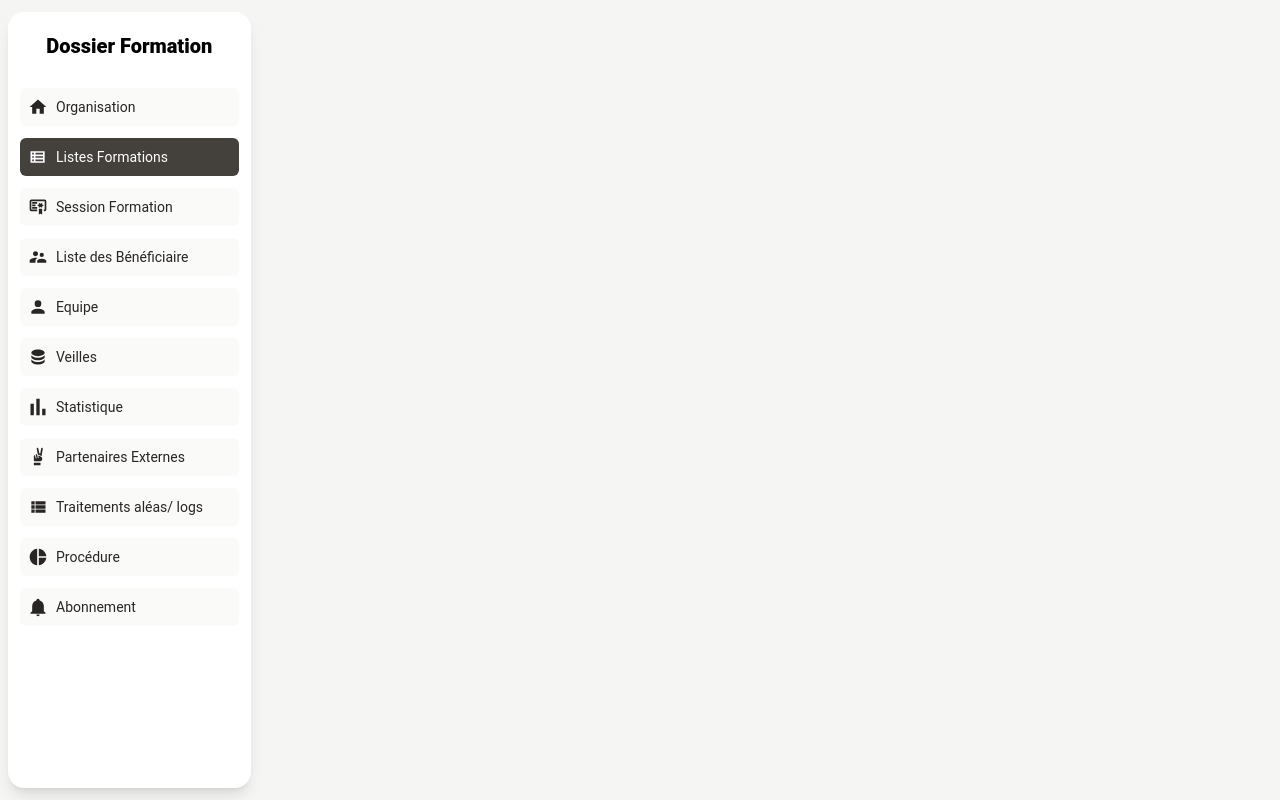
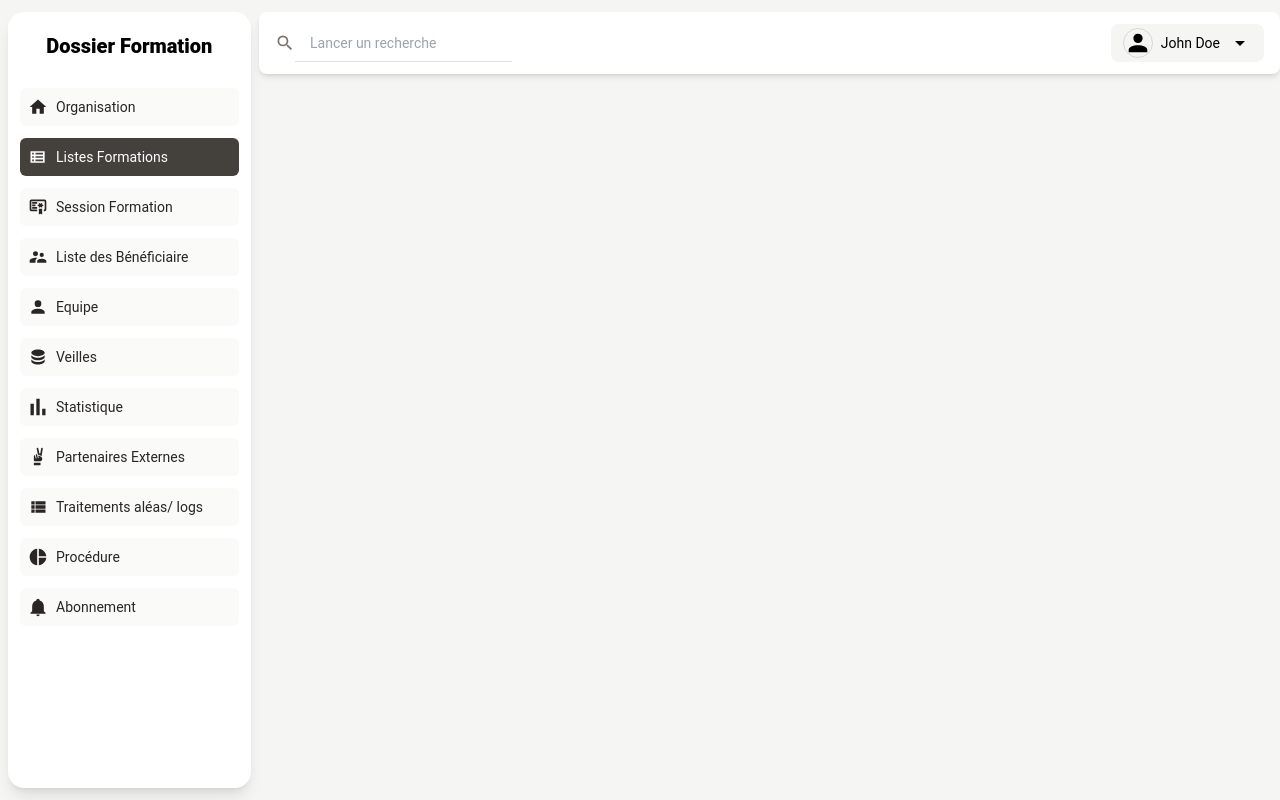
Before and after one commit to damadanyna/My_templage_VueJs, a Vue app: page / in a window 1280 px wide. Built offline with nearby package versions, Linux system fonts and the light colour scheme.

Commit message:
itegration du composant header

```diff
--- a/src/App.vue
+++ b/src/App.vue
@@ -4,12 +4,13 @@
       <sideBarVue class=" shadow-lg rounded-2xl "></sideBarVue>
     </div>
     <div class="w-full h-full flex-col flex">
-
+      <haedBar></haedBar>
     </div>
  </div>
 </template>
 
 <script setup>
+import haedBar from "./components/haedBar.vue";
  import sideBarVue from "./components/sideBar.vue";
 </script>
 
--- a/src/components/haedBar.vue
+++ b/src/components/haedBar.vue
@@ -1,5 +1,21 @@
 <template>
-  <div>Head</div>
+<div class="flex justify-between bg-white flex-row px-4 rounded-lg shadow-md w-full text-sm  py-3">
+    <div class=" flex flex-row">
+        <svg class=" text-stone-500 w-5 fill-current" viewBox="0 0 24 24">
+            <path d="M9.5 3A6.5 6.5 0 0 1 16 9.5c0 1.61-.59 3.09-1.56 4.23l.27.27h.79l5 5-1.5 1.5-5-5v-.79l-.27-.27A6.516 6.516 0 0 1 9.5 16 6.5 6.5 0 0 1 3 9.5 6.5 6.5 0 0 1 9.5 3m0 2C7 5 5 7 5 9.5S7 14 9.5 14 14 12 14 9.5 12 5 9.5 5z" /></svg>
+        <input type="text" class=" px-3 border-b border-stone-400 outline-none focus:border-black " placeholder=" Lancer un recherche ">
+    </div>
+    <div class="flex flex-row py-1 items-center px-3 bg-stone-100 rounded-lg">
+        <div class=" border border-black rounded-full">
+            <svg class=" w-7" viewBox="0 0 24 24">
+                <path d="M12 4a4 4 0 0 1 4 4 4 4 0 0 1-4 4 4 4 0 0 1-4-4 4 4 0 0 1 4-4m0 10c4.42 0 8 1.79 8 4v2H4v-2c0-2.21 3.58-4 8-4z" /></svg>
+        </div>
+        <span class=" px-2">John Doe</span>
+        <div>
+            <svg class=" w-6" viewBox="0 0 24 24"><path d="m7 10 5 5 5-5H7z" /></svg>
+        </div>
+    </div>
+</div>
 </template>
 
 <script>
```
